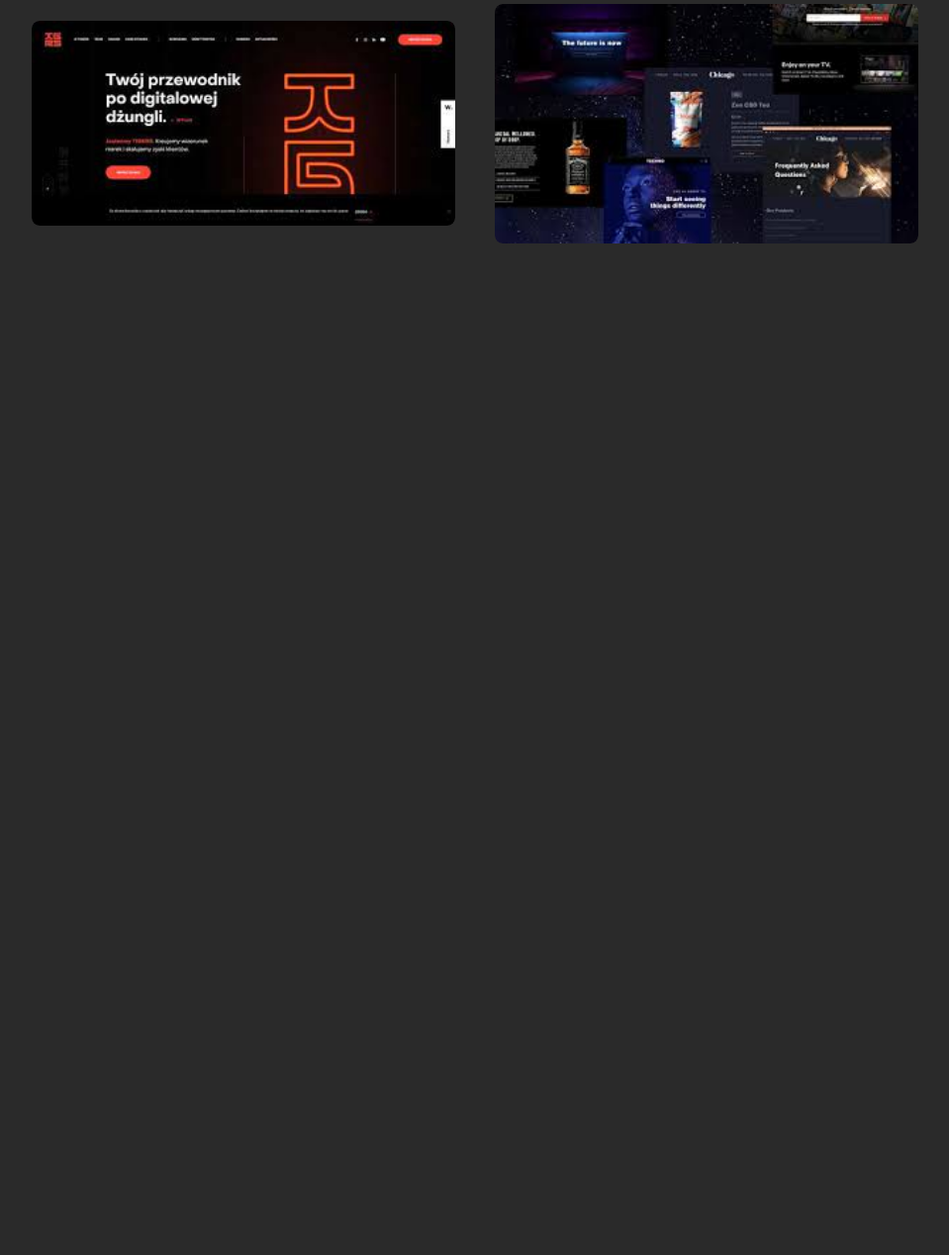
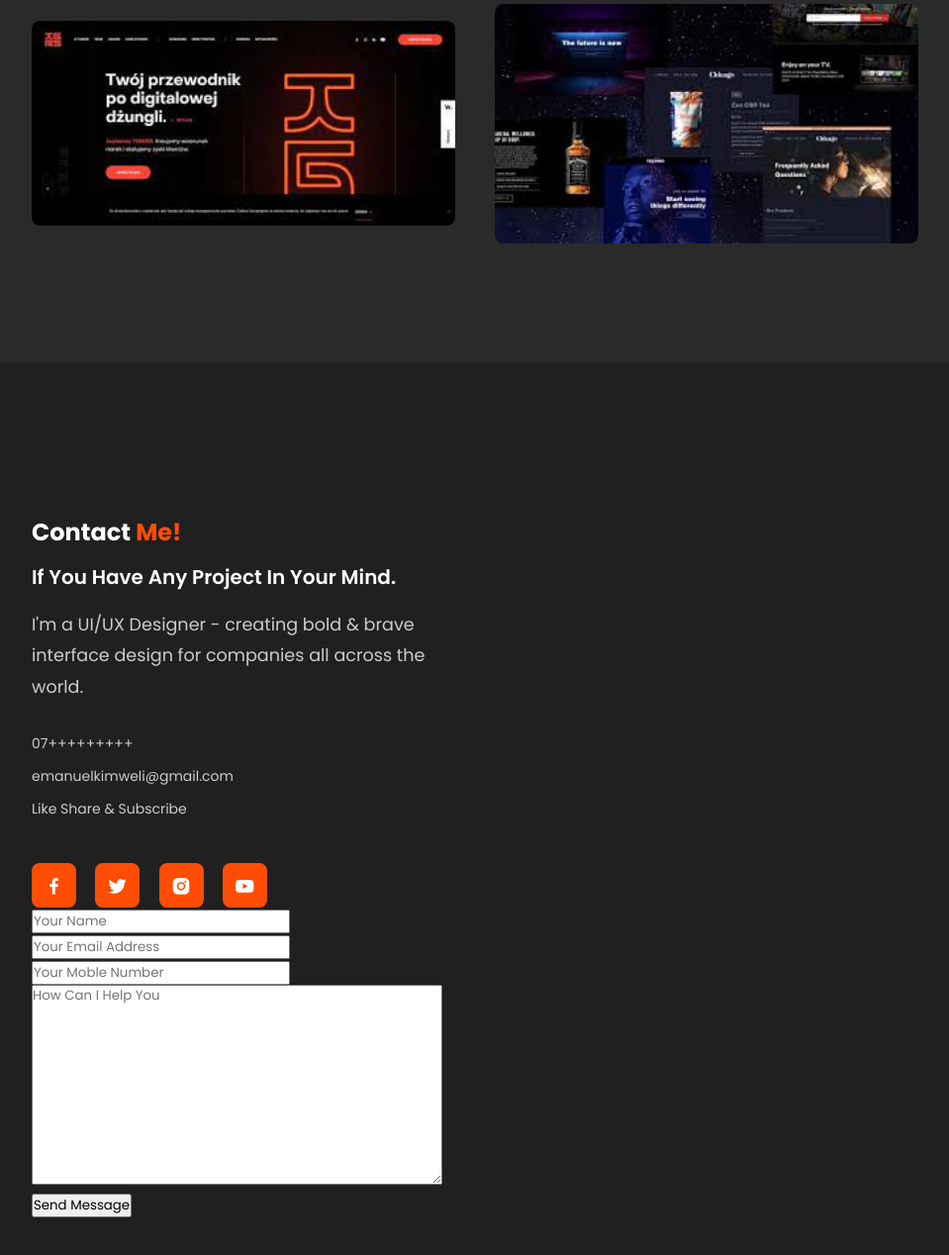
Before and after one commit to Emanukim/my-portfolio-1, a plain HTML site: page index.html in a window 1280 px wide. Shown: the part 3668-4936 px from the top of the page at 99% size, without its empty margins (160-1119 px from the left). Before the commit the page ends 4034 px from the top, so only its background shows below. Drawn offline with nearby package versions, Linux system fonts and the light colour scheme.

Commit message:
on contact section add the css of class; contact,contact-text,list and contact icons i

```diff
--- a/css/styles.css
+++ b/css/styles.css
@@ -387,3 +387,66 @@ header.sticky {
 .row:hover .layer {
     height: 100%;
 }
+
+.contact {
+    background: var(--second-bg-color);
+    display: grid;
+    grid-template-columns: repeat(2, 1fr);
+    align-items: center;
+    gap: 2.5rem;
+}
+
+.contact-text h4 {
+    color:var(--text-color) ;
+    margin: 18px 0;
+    font-size: 20px;
+    font-weight: 600;
+}
+
+.contact-text h2 {
+    color: var(--h2-font);
+    line-height: 1;
+
+}
+
+.contact-text p {
+    color: var(--second-color);
+    font-size: var(--p-font);
+    line-height: 1.8;
+    margin-bottom: 30px;
+
+}
+
+.list {
+    margin-bottom: 2.8rem;
+}
+
+.list li {
+    margin-bottom: 12px;
+}
+
+.list li a {
+    display: block;
+    color: var(--second-color);
+    font-size: 14px;
+    transition: all .45s ease;
+}
+
+.list li a:hover {
+    color:var(--text-color);
+    transform: translateX(5px);
+}
+
+.contact-icons i{
+    height: 45px;
+    width: 45px;
+    background: var(--main-color);
+    color: var(--text-color);
+    font-size: 22px;
+    display: inline-flex;
+    align-items: center;
+    justify-content: center;
+    border-radius: 8px;
+    margin-right: 15px;
+    transition: all .45s ease;
+}
--- a/index.html
+++ b/index.html
@@ -189,6 +189,39 @@
     </section>
 
     <!--contact section design-->
+    <section class="contact" id="contact">
+        <div class="contact-text">
+            <h2>Contact <span>Me!</span></h2>
+            <h4>If You Have Any Project In Your Mind.</h4>
+            <p>I'm a UI/UX Designer - creating bold & brave interface design for
+                companies all across the world.
+            </p>
+            <div class="list">
+                <li><a href="#">07+++++++++</a></li>
+                <li><a href="#">emanuelkimweli@gmail.com</a></li>
+                <li><a href="#">Like Share & Subscribe</a></li>
+            </div>
+
+            <div class="contact-icons">
+                <a href="#"><i class="bx bxl-facebook"></i></a>
+                <a href="#"><i class="bx bxl-twitter"></i></a>
+                <a href="#"><i class="bx bxl-instagram-alt"></i></a>
+                <a href="#"><i class="bx bxl-youtube"></i></a>
+            </div>
+
+            <div class="contact-form">
+                <form action="">
+                    <input type="name" placeholder="Your Name" required>
+                    <input type="email" placeholder="Your Email Address" required>
+                    <input type="name" placeholder="Your Moble Number" required>
+                    <textarea name="" id="" cols="35" rows="10" placeholder="How Can I Help You"
+                    required></textarea>
+                    <input type="submit" value="Send Message" class="submit" required>
+                </form>
+            </div>
+        </div>
+
+    </section>
 
 
 
```
